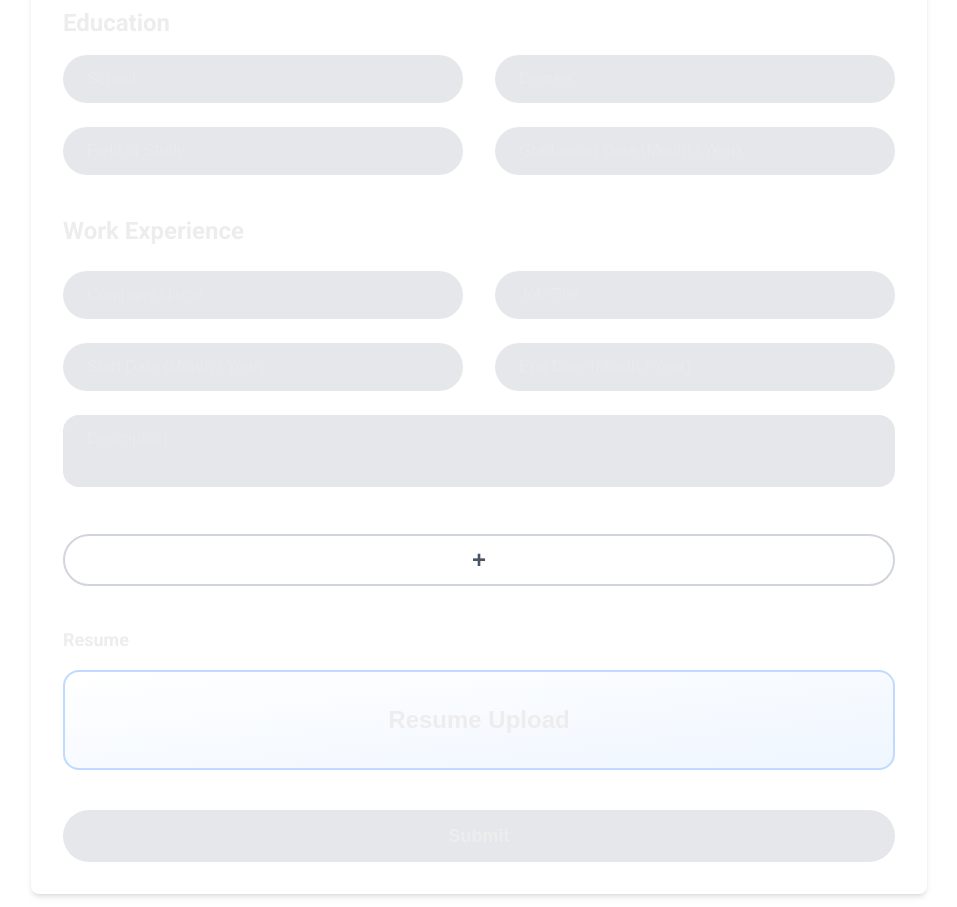
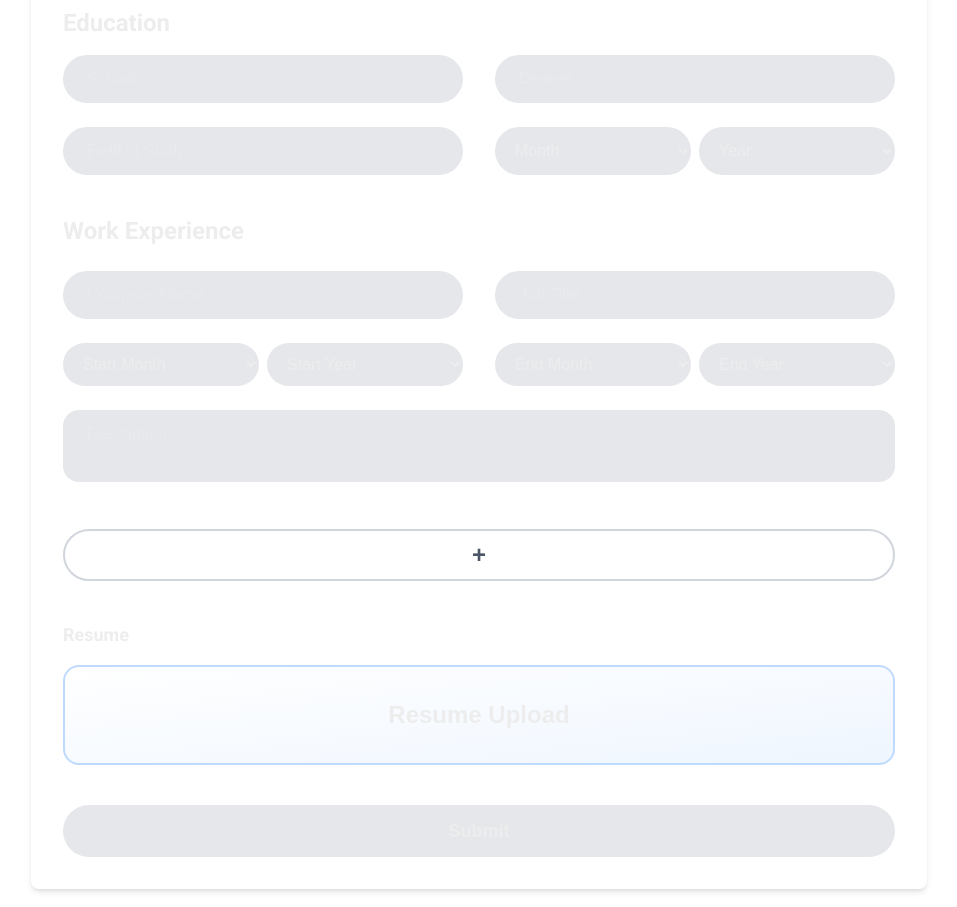
Before and after one commit to UTMIST/UTMIST, a Next.js app in the folder client/: page /apply in a window 1280 px wide. Shown: the part 820-1727 px from the top of the page, without its empty margins (161-1118 px from the left). Built offline with nearby package versions, Linux system fonts and the light colour scheme.

Commit message:
feat: made date selection a drop down [skip ci]

```diff
--- a/client/src/app/apply/page.tsx
+++ b/client/src/app/apply/page.tsx
@@ -21,15 +21,18 @@ interface EducationInformation {
     school: string;
     degree: string;
     fieldOfStudy: string;
-    graduationDate: string;
+    graduationMonth: string;
+    graduationYear: string;
 }
 
 interface WorkExperienceInformation {
     workExperience: {
         companyName: string;
         jobTitle: string;
-        startDate: string;
-        endDate: string;
+        startMonth: string;
+        startYear: string;
+        endMonth: string;
+        endYear: string;
         description: string;
     }[];
 }
@@ -60,10 +63,11 @@ const ApplicationForm = () => {
         school: '',
         degree: '',
         fieldOfStudy: '',
-        graduationDate: '',
+        graduationMonth: '',
+        graduationYear: '',
     });
     const [workExperience, setWorkExperience] = useState<WorkExperienceInformation['workExperience']>([
-        { companyName: '', jobTitle: '', startDate: '', endDate: '', description: '' },
+        { companyName: '', jobTitle: '', startMonth: '', startYear: '', endMonth: '', endYear: '', description: '' },
     ]);
     const [resume, setResume] = useState<File | null>(null);
     const [emailError, setEmailError] = useState<string>('');
@@ -101,7 +105,7 @@ const ApplicationForm = () => {
     };
 
     const addWorkExperience = () => {
-        setWorkExperience(prev => ([...prev, { companyName: '', jobTitle: '', startDate: '', endDate: '', description: '' }]));
+        setWorkExperience(prev => ([...prev, { companyName: '', jobTitle: '', startMonth: '', startYear: '', endMonth: '', endYear: '', description: '' }]));
     };
 
     const deleteWorkExperience = (idx: number) => {
@@ -132,6 +136,14 @@ const ApplicationForm = () => {
         }
         // Submission logic here
     };
+
+    // Month and year options
+    const months = [
+        'January', 'February', 'March', 'April', 'May', 'June',
+        'July', 'August', 'September', 'October', 'November', 'December'
+    ];
+    const currentYear = new Date().getFullYear();
+    const years = Array.from({ length: 51 }, (_, i) => String(currentYear - 40 + i));
 
     return (
         <form className="max-w-4xl mx-auto p-8 bg-white rounded-lg shadow-md mt-8" onSubmit={handleSubmit}>
@@ -199,7 +211,28 @@ const ApplicationForm = () => {
                     <input className="input bg-gray-200 rounded-full px-6 py-3" type="text" placeholder="School" value={educationInfo.school} onChange={e => setEducationInfo({ ...educationInfo, school: e.target.value })} />
                     <input className="input bg-gray-200 rounded-full px-6 py-3" type="text" placeholder="Degree" value={educationInfo.degree} onChange={e => setEducationInfo({ ...educationInfo, degree: e.target.value })} />
                     <input className="input bg-gray-200 rounded-full px-6 py-3" type="text" placeholder="Field of Study" value={educationInfo.fieldOfStudy} onChange={e => setEducationInfo({ ...educationInfo, fieldOfStudy: e.target.value })} />
-                    <input className="input bg-gray-200 rounded-full px-6 py-3" type="text" placeholder="Graduation Date (Month / Year)" value={educationInfo.graduationDate} onChange={e => setEducationInfo({ ...educationInfo, graduationDate: e.target.value })} />
+                    <div className="flex gap-2 min-w-0">
+                        <select
+                            className="input bg-gray-200 rounded-full px-4 py-3 flex-1 min-w-0"
+                            value={educationInfo.graduationMonth}
+                            onChange={e => setEducationInfo({ ...educationInfo, graduationMonth: e.target.value })}
+                        >
+                            <option value="">Month</option>
+                            {months.map(month => (
+                                <option key={month} value={month}>{month}</option>
+                            ))}
+                        </select>
+                        <select
+                            className="input bg-gray-200 rounded-full px-4 py-3 flex-1 min-w-0"
+                            value={educationInfo.graduationYear}
+                            onChange={e => setEducationInfo({ ...educationInfo, graduationYear: e.target.value })}
+                        >
+                            <option value="">Year</option>
+                            {years.map(year => (
+                                <option key={year} value={year}>{year}</option>
+                            ))}
+                        </select>
+                    </div>
                 </div>
             </section>
 
@@ -220,8 +253,50 @@ const ApplicationForm = () => {
                                     </button>
                                 )}
                             </div>
-                            <input className="input bg-gray-200 rounded-full px-6 py-3" type="text" placeholder="Start Date (Month / Year)" value={exp.startDate} onChange={e => handleWorkExperienceChange(idx, 'startDate', e.target.value)} />
-                            <input className="input bg-gray-200 rounded-full px-6 py-3" type="text" placeholder="End Date (Month / Year)" value={exp.endDate} onChange={e => handleWorkExperienceChange(idx, 'endDate', e.target.value)} />
+                            <div className="flex gap-2 min-w-0">
+                                <select
+                                    className="input bg-gray-200 rounded-full px-4 py-3 flex-1 min-w-0"
+                                    value={exp.startMonth}
+                                    onChange={e => handleWorkExperienceChange(idx, 'startMonth', e.target.value)}
+                                >
+                                    <option value="">Start Month</option>
+                                    {months.map(month => (
+                                        <option key={month} value={month}>{month}</option>
+                                    ))}
+                                </select>
+                                <select
+                                    className="input bg-gray-200 rounded-full px-4 py-3 flex-1 min-w-0"
+                                    value={exp.startYear}
+                                    onChange={e => handleWorkExperienceChange(idx, 'startYear', e.target.value)}
+                                >
+                                    <option value="">Start Year</option>
+                                    {years.map(year => (
+                                        <option key={year} value={year}>{year}</option>
+                                    ))}
+                                </select>
+                            </div>
+                            <div className="flex gap-2 min-w-0">
+                                <select
+                                    className="input bg-gray-200 rounded-full px-4 py-3 flex-1 min-w-0"
+                                    value={exp.endMonth}
+                                    onChange={e => handleWorkExperienceChange(idx, 'endMonth', e.target.value)}
+                                >
+                                    <option value="">End Month</option>
+                                    {months.map(month => (
+                                        <option key={month} value={month}>{month}</option>
+                                    ))}
+                                </select>
+                                <select
+                                    className="input bg-gray-200 rounded-full px-4 py-3 flex-1 min-w-0"
+                                    value={exp.endYear}
+                                    onChange={e => handleWorkExperienceChange(idx, 'endYear', e.target.value)}
+                                >
+                                    <option value="">End Year</option>
+                                    {years.map(year => (
+                                        <option key={year} value={year}>{year}</option>
+                                    ))}
+                                </select>
+                            </div>
                         </div>
                         <textarea className="input bg-gray-200 rounded-2xl px-6 py-3 w-full min-h-[60px] mb-2 resize-none" placeholder="Description" value={exp.description} onChange={e => handleWorkExperienceChange(idx, 'description', e.target.value)} />
                     </div>
```
